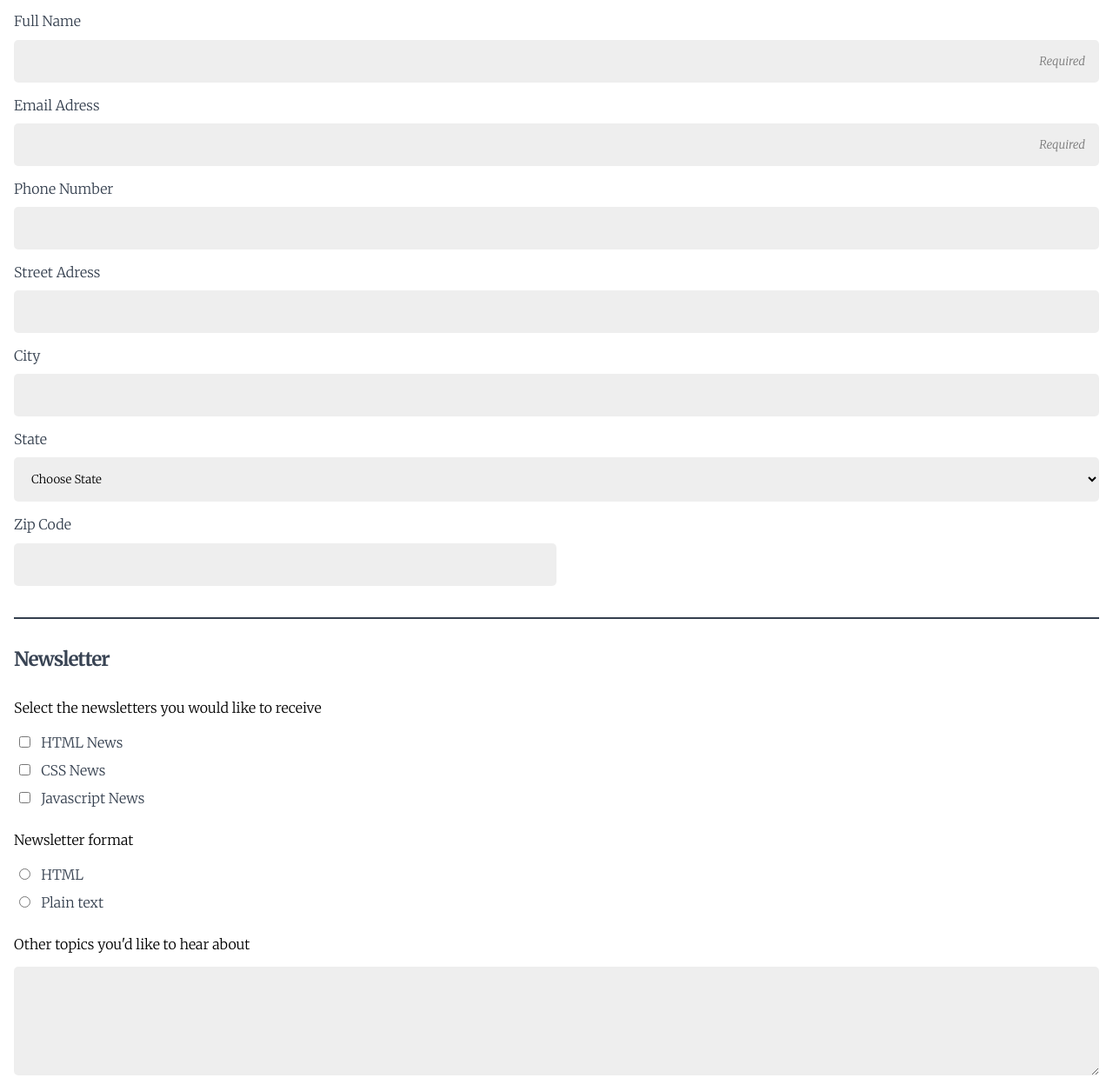
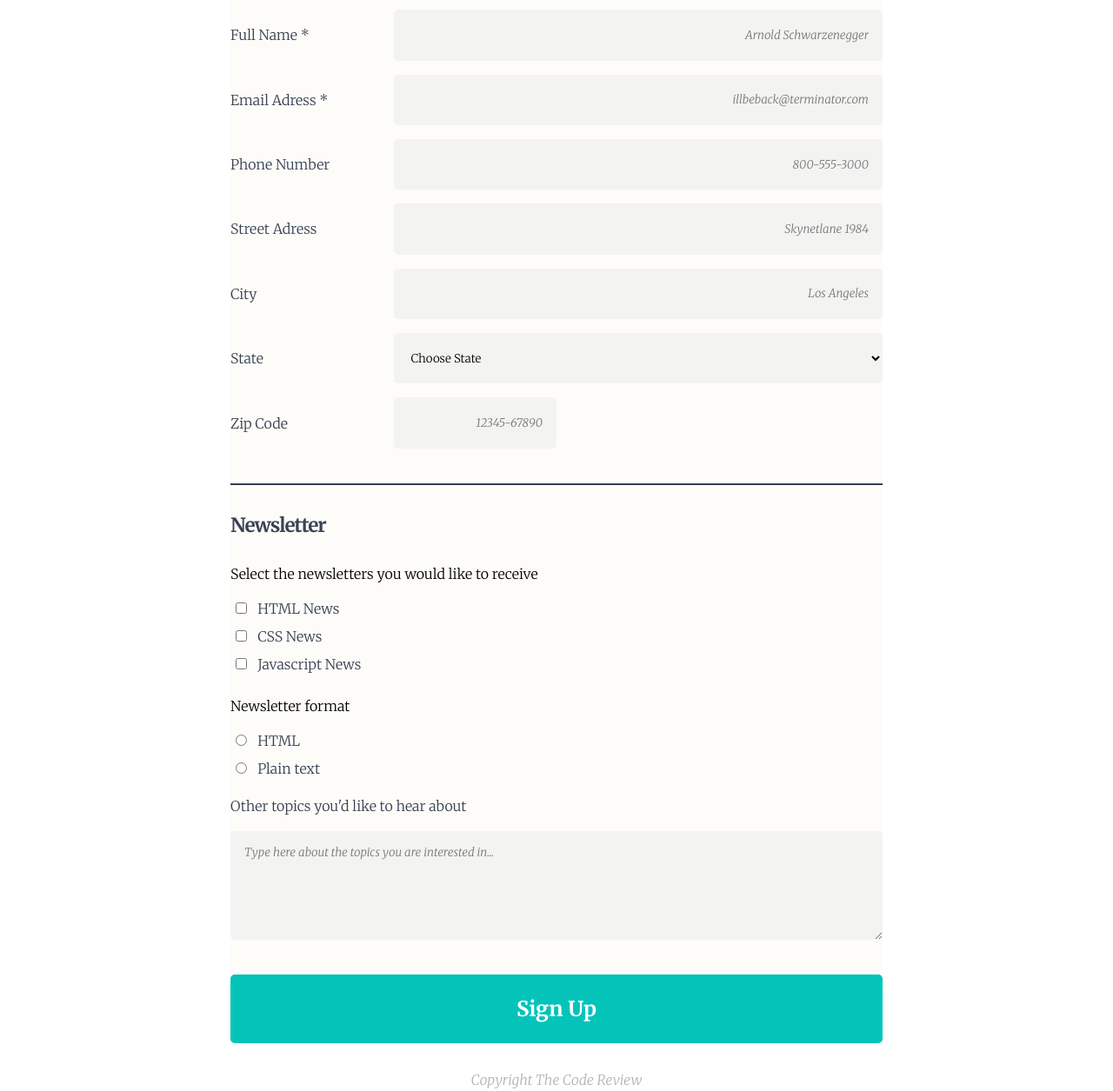
Before and after one commit to danieltreep/online-registration-form, a plain HTML site: page index.html in a window 1280 px wide. Shown: the part 322-1577 px from the top of the page at 87% size. Drawn offline with Linux system fonts and the light colour scheme.

Commit message:
Final Update

```diff
--- a/css/styles.css
+++ b/css/styles.css
@@ -39,6 +39,9 @@ legend {
 main {
     margin: 0 1rem;
 }
+form {
+    background-color: rgba(252, 245, 235, 0.288);
+}
 fieldset {
     border: none;
     padding: 1rem 0;
@@ -62,6 +65,7 @@ p {
 .form-section {
     border-top: 2px solid rgb(52, 63, 78);
     margin-top: 3px;
+
 }
 .intro {
     color: rgb(177, 177, 177);
@@ -71,7 +75,7 @@ p {
 .input,
 .zip{
     padding: 1rem;
-    background-color: rgba(230, 230, 230, 0.658);
+    background-color: rgba(238, 238, 238, 0.658);
     border: none;
     border-radius: 5px;
     margin-bottom: .3rem;
@@ -81,6 +85,8 @@ p {
 }
 .input:focus {
     outline-color: darkblue;
+    background: white;
+    transition: .3s;
 }
 .textarea {
     height: 125px;
@@ -100,14 +106,40 @@ p {
     text-align: right;
     font-style: italic;
  }
+ textarea::-webkit-input-placeholder {
+    text-align: left;
+    font-style: italic;
+ }
  .footer {
     padding: 1rem 0 0;
     margin: 1rem;
     color: rgb(177, 177, 177);
  }
 
+
  /* Media Queries */
 
- @media screen (min-width: 768px) {
-
+ @media screen and (min-width: 768px) {
+    main {
+         max-width: 750px;
+         margin: 0 auto;
+    }
+    .fieldset-1 {
+        flex-direction: row;
+        flex-wrap: wrap;
+    }
+    .input {
+        width: 75%;
+        margin: .5rem 0;
+    }
+    .label {
+        width: 25%;
+        margin: 1rem 0;
+    }
+    .zip {
+        width: 25%;
+     }
+     .textarea {
+         width: 100%;
+     }
  }
--- a/index.html
+++ b/index.html
@@ -20,27 +20,27 @@
             </section>
             <form>
                 <div class="form-section">
-                    <fieldset>
+                    <fieldset class="fieldset-1 ">
                         <legend>Contact Information</legend>
-                        <label for="name">Full Name</label>
-                        <input class="input" type="text" id="name" name="user_name" placeholder="Required">
-                        <label for="email">Email Adress</label>
-                        <input class="input" type="email" id="email" name="user_email" placeholder="Required">
-                        <label for="phone">Phone Number</label>
-                        <input class="input" type="tel" id="phone" name="user_phone">
-                        <label for="adress">Street Adress</label>
-                        <input class="input" type="text" id="adress" name="user_adress">
-                        <label for="city">City</label>
-                        <input class="input" type="text" id="city" name="user_city">
-                        <label for="state">State</label>
+                        <label class="label" for="name">Full Name *</label>
+                        <input class="input" type="text" id="name" name="user_name" placeholder="Arnold Schwarzenegger" required>
+                        <label class="label" for="email">Email Adress *</label>
+                        <input class="input" type="email" id="email" name="user_email" placeholder="illbeback@terminator.com" required>
+                        <label class="label" for="phone">Phone Number</label>
+                        <input class="input" type="tel" id="phone" name="user_phone" placeholder="800-555-3000">
+                        <label class="label" for="adress">Street Adress</label>
+                        <input class="input" type="text" id="adress" name="user_adress" placeholder="Skynetlane 1984">
+                        <label class="label" for="city">City</label>
+                        <input class="input" type="text" id="city" name="user_city" placeholder="Los Angeles">
+                        <label class="label" for="state">State</label>
                         <select class="input" id="state" name="user_state">
-                            <option value="" disabled selected class="choose-state">Choose State</option>
+                            <option hidden class="choose-state">Choose State</option>
                             <option value="New York">New York</option>
                             <option value="Colorado">Colorado</option>
                             <option value="California">California</option>
                         </select>
-                        <label for="zip">Zip Code</label>
-                        <input class="input zip" type="text" id="zip" name="user_zip">
+                        <label class="label" for="zip">Zip Code</label>
+                        <input class="input zip" type="text" id="zip" name="user_zip" placeholder="12345-67890">
                     </fieldset>
                 </div>
                 <div class="form-section">
@@ -53,7 +53,7 @@
                                 <input type="checkbox" id="css_news" value="css_news" name="user_newsletter">
                                 <label for="css_news">CSS News</label><br>
                                 <input type="checkbox" id="javascript_news" value="javascript_news" name="user_newsletter">
-                                <label for="javascript_news">Javascript News</label>
+                                <label for="javascript_news">Javascript News</label><br>
 
                                 <p>Newsletter format</p> <br>
                                 <input type="radio" id="html_format" value="html_format" name="user_format">
@@ -61,8 +61,8 @@
                                 <input type="radio" id="plain_format" value="plain_format" name="user_format">
                                 <label for="plain_format">Plain text</label><br>
                             </div>
-                            <p>Other topics you'd like to hear about</p>
-                            <textarea class="input textarea" id="other_topics" name="user_other_topics"></textarea>
+                            <label for="other_topics">Other topics you'd like to hear about</label>
+                            <textarea class="input textarea" id="other_topics" name="user_other_topics" placeholder="Type here about the topics you are interested in..."></textarea>
                     </fieldset>
                 </div>
                 <input class="signup" type="submit" value="Sign Up">
```
